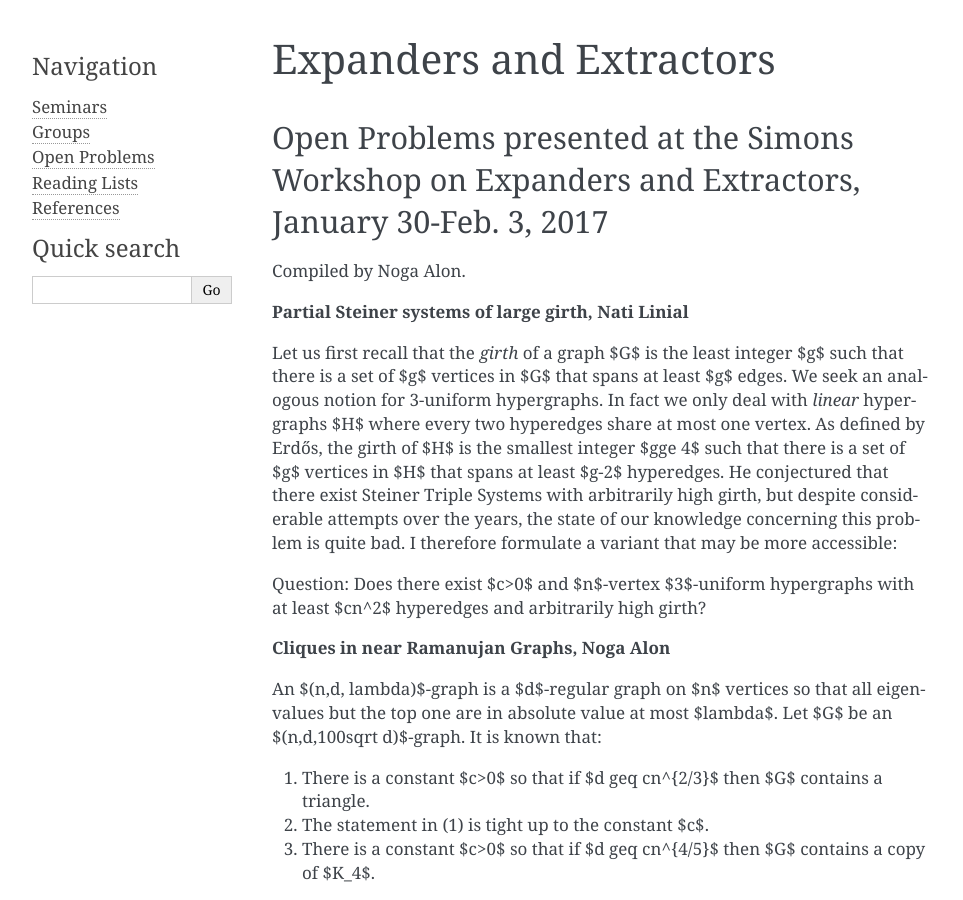
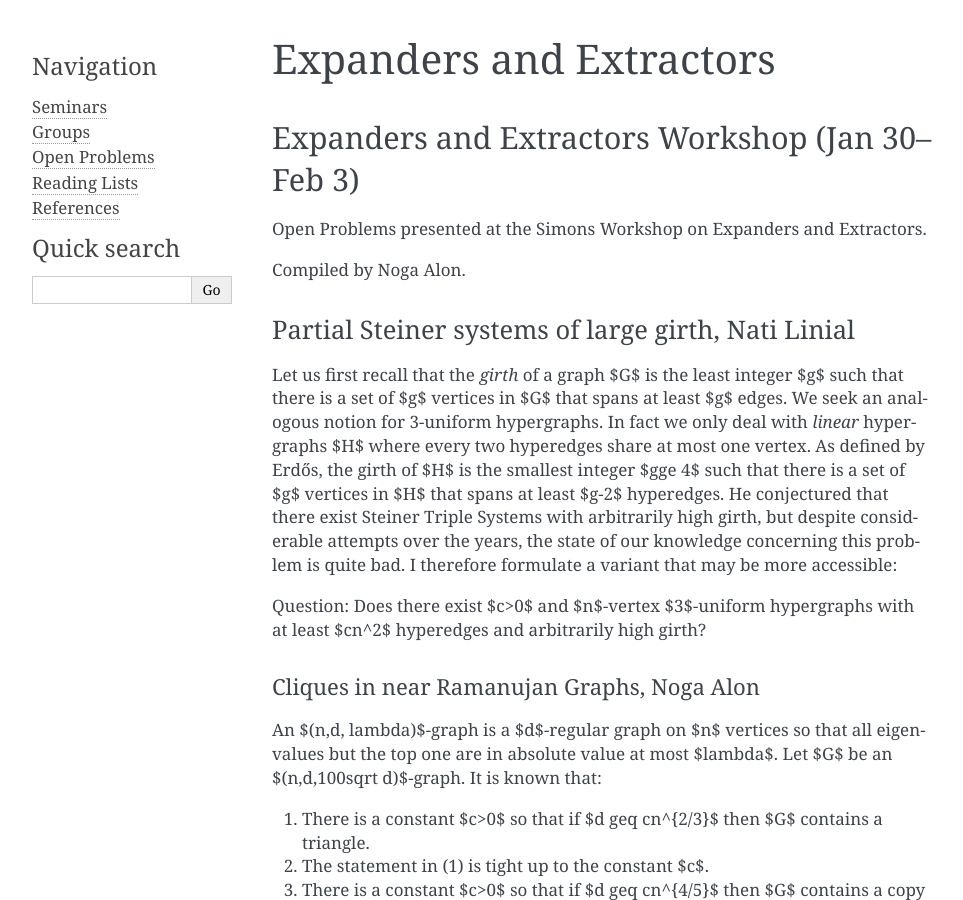
Before and after one commit to simons-institute/pseudorandomness, a Sphinx documentation site: the page built from source/open_problems/expanders.rst, in a window 1280 px wide and 900 px high. Shown: the whole window, without its empty margins (148-1111 px from the left). Built offline with Sphinx 7.4.7, drawn with Linux system fonts in a browser that asks for light colours; cross-references to code outside the pages are shown as plain code.

```diff
--- a/source/conf.py
+++ b/source/conf.py
@@ -169,6 +169,9 @@
     # Latex figure (float) alignment
     #
     # 'figure_align': 'htbp',
+
+    # Value that prefixes 'release' element on title page, default 'Release'.
+     'releasename': '',
 }
 
 # Grouping the document tree into LaTeX files. List of tuples
@@ -176,7 +179,7 @@
 #  author, documentclass [howto, manual, or own class]).
 latex_documents = [
     ('open_problems/tex_index', 'pseudorandomness.tex', u'Pseudorandomness Program',
-     u'Simons Institute', 'manual'),
+     u'Simons Institute', 'howto'),
 ]
 
 
--- a/source/groups/cryptography.rst
+++ b/source/groups/cryptography.rst
@@ -1,10 +1,10 @@
-Cryptography using Weak Sources of Randomness (Feb 6--Feb9)
-===========================================================
+Cryptography using Weak Sources of Randomness (Feb 6--Feb 9)
+============================================================
 
 - Monday (Feb 6), 1--2 p.m.
 - Tuesday (Feb 7), 2--3:30 p.m.
 - Wednesday (Feb 8),  4--6 p.m
-- Thursdays (Feb 9), 2--3:30 p.m.
+- Thursday (Feb 9), 2--3:30 p.m.
 
 
 This is a vast topic. You can see some videos of relevant topics here (including 4 hours of my lectures):
--- a/source/open_problems/additive_combinatorics.rst
+++ b/source/open_problems/additive_combinatorics.rst
@@ -1,8 +1,2 @@
 Additive Combinatorics
 ======================
-
-.. problem:: (submitted by Pseudonym)
-
-   Given a graph $G$.
-
-   See :cite:`vadhan2012pseudorandomness`.
--- a/source/open_problems/cryptography.rst
+++ b/source/open_problems/cryptography.rst
@@ -1,10 +1,10 @@
 Cryptography
 ============
 
-Pseudorandomness and cryptography
----------------------------------
+Cryptography using Weak Sources of Randomness (Feb 6--Feb 9)
+------------------------------------------------------------
 
-Presented by Yevgeniy Dodis
+Open Problems presented by Yevgeniy Dodis at the Simons Working Group on Cryptography using Weak Sources of Randomness.
 
 :math:`\mathbf{IP\mbox{-}weak} = \mathbf{IP}`
 ^^^^^^^^^^^^^^^^^^^^^^^^^^^^^^^^^^^^^^^^^^^^
--- a/source/open_problems/expanders.rst
+++ b/source/open_problems/expanders.rst
@@ -1,12 +1,15 @@
 Expanders and Extractors
 ========================
 
-Open Problems presented at the Simons Workshop on Expanders and Extractors, January 30-Feb. 3, 2017
----------------------------------------------------------------------------------------------------
+Expanders and Extractors Workshop (Jan 30--Feb 3)
+-------------------------------------------------
+
+Open Problems presented at the Simons Workshop on Expanders and Extractors.
 
 Compiled by Noga Alon.
 
-**Partial Steiner systems of large girth, Nati Linial**
+Partial Steiner systems of large girth, Nati Linial
+^^^^^^^^^^^^^^^^^^^^^^^^^^^^^^^^^^^^^^^^^^^^^^^^^^^
 
 Let us first recall that the *girth* of a graph $G$ is the least integer
 $g$ such that there is a set of $g$ vertices in $G$ that spans at least $g$
@@ -22,7 +25,8 @@
 Question: Does there exist $c>0$ and $n$-vertex $3$-uniform hypergraphs with
 at least $cn^2$ hyperedges and arbitrarily high girth?
 
-**Cliques in near Ramanujan Graphs, Noga Alon**
+Cliques in near Ramanujan Graphs, Noga Alon
+~~~~~~~~~~~~~~~~~~~~~~~~~~~~~~~~~~~~~~~~~~~
 
 An $(n,d, \lambda)$-graph is a $d$-regular graph on $n$ vertices so
 that all eigenvalues but the top one are in absolute value at most
@@ -42,7 +46,8 @@
 $d =\Omega(n^{4/5})$?
 It is not even known whether or not there is such a graph with $n^{2/3} =o(d)$.
 
-**On the extractable entropy from zero-fixing sources, Gil Cohen**
+On the extractable entropy from zero-fixing sources, Gil Cohen
+~~~~~~~~~~~~~~~~~~~~~~~~~~~~~~~~~~~~~~~~~~~~~~~~~~~~~~~~~~~~~~
 
 Let $n \ge k \ge 0$ be integers. An $n$-bit random variable $X$ is called
 a $k$-*zero-fixing source* if there exists a subset of indices
@@ -77,7 +82,8 @@
 $m(n,k)
 = k - O(1)$ whereas for $k = o(\tau(n))$, $m(n,k) \le 0.5 \log_2{k} + O(1)$.
 
-**Beating the expander mixing lemma for small sets, David Zuckerman**
+Beating the expander mixing lemma for small sets, David Zuckerman
+~~~~~~~~~~~~~~~~~~~~~~~~~~~~~~~~~~~~~~~~~~~~~~~~~~~~~~~~~~~~~~~~~
 
 The expander mixing lemma asserts that in a $d$-regular
 graph $G$ on $n$ nodes,
@@ -101,7 +107,8 @@
 Bounds on line-point incidence graphs are also known.
 It would be extremely interesting to have a general method.
 
-**Spectral radius problem for free groups, Emmanuel Breuillard**
+Spectral radius problem for free groups, Emmanuel Breuillard
+~~~~~~~~~~~~~~~~~~~~~~~~~~~~~~~~~~~~~~~~~~~~~~~~~~~~~~~~~~~~
 
 If $\mu$ is a probability measure on a non-abelian free
 group $F$, let $\sigma(\mu):=\|T_\mu\|$ be the norm of the
@@ -118,17 +125,16 @@
 coset $xH$ of a cyclic subgroup $H$ of $F$ such that
 $\mu(xH)>\delta$?
 
-**Explicit Coding Power Series, Anup Rao**
+Explicit Coding Power Series, Anup Rao
+~~~~~~~~~~~~~~~~~~~~~~~~~~~~~~~~~~~~~~
 
 We are interested in giving an explicit description of a formal
 power-series over a finite field $F$ with some nice properties. The
 motivation comes from several applications related to coding.
 
-We say that a power series $P(X) = p_0 + p_1 X + \ldots$
-is
+We say that a power series $P(X) = p_0 + p_1 X + \ldots$ is
 $\epsilon$-*sparse* if there is a finite $k$ such that of the first
-$k$
-coefficients of $P(X)$, at most $\epsilon k$ of them are non-zero.
+$k$ coefficients of $P(X)$, at most $\epsilon k$ of them are non-zero.
 
 Definition: $P(X)$ is an $\epsilon$-*coding power series* if for every
 polynomial $g(X)$ with $0/1$ coefficients, the power series
```
